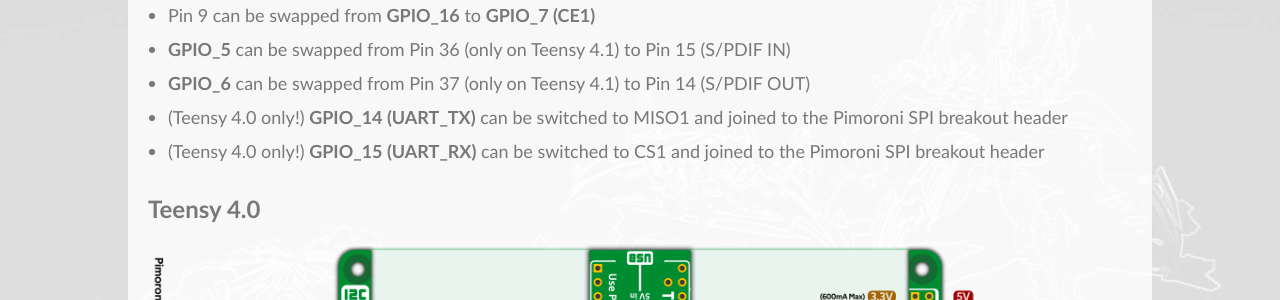
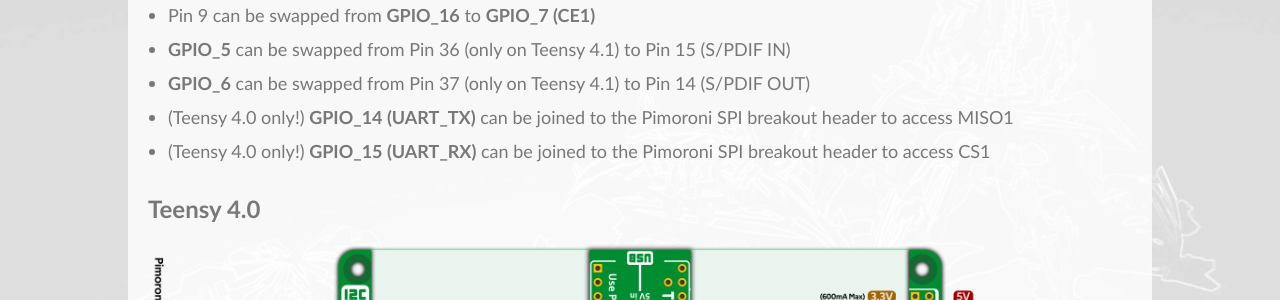
Before and after one commit to christophertmparrott/christophertmparrott.github.io, a Jekyll site: the page built from products/tozero/index.html, in a window 1280 px wide and 900 px high, scrolled down 5679 px. Shown: the part 154-454 px from the top of the window. Built offline with Jekyll 4.4.1, drawn with Linux system fonts in a browser that asks for light colours; some web fonts are replaced.

Commit message:
Wording tweak to pin remapping list

```diff
--- a/products/tozero/index.html
+++ b/products/tozero/index.html
@@ -120,8 +120,8 @@ description: An overview of the ToZero adapter boards
 					<li>Pin 9 can be swapped from <b>GPIO_16</b> to <b>GPIO_7 (CE1)</b></li>
 					<li><b>GPIO_5</b> can be swapped from Pin 36 (only on Teensy 4.1) to Pin 15 (S/PDIF IN)</li>
 					<li><b>GPIO_6</b> can be swapped from Pin 37 (only on Teensy 4.1) to Pin 14 (S/PDIF OUT)</li>
-					<li>(Teensy 4.0 only!) <b>GPIO_14 (UART_TX)</b> can be switched to MISO1 and joined to the Pimoroni SPI breakout header
-					<li>(Teensy 4.0 only!) <b>GPIO_15 (UART_RX)</b> can be switched to CS1 and joined to the Pimoroni SPI breakout header
+					<li>(Teensy 4.0 only!) <b>GPIO_14 (UART_TX)</b> can be joined to the Pimoroni SPI breakout header to access MISO1</li>
+					<li>(Teensy 4.0 only!) <b>GPIO_15 (UART_RX)</b> can be joined to the Pimoroni SPI breakout header to access CS1</li>
 				</ul>
 
 				<h3>Teensy 4.0</h3>
```
